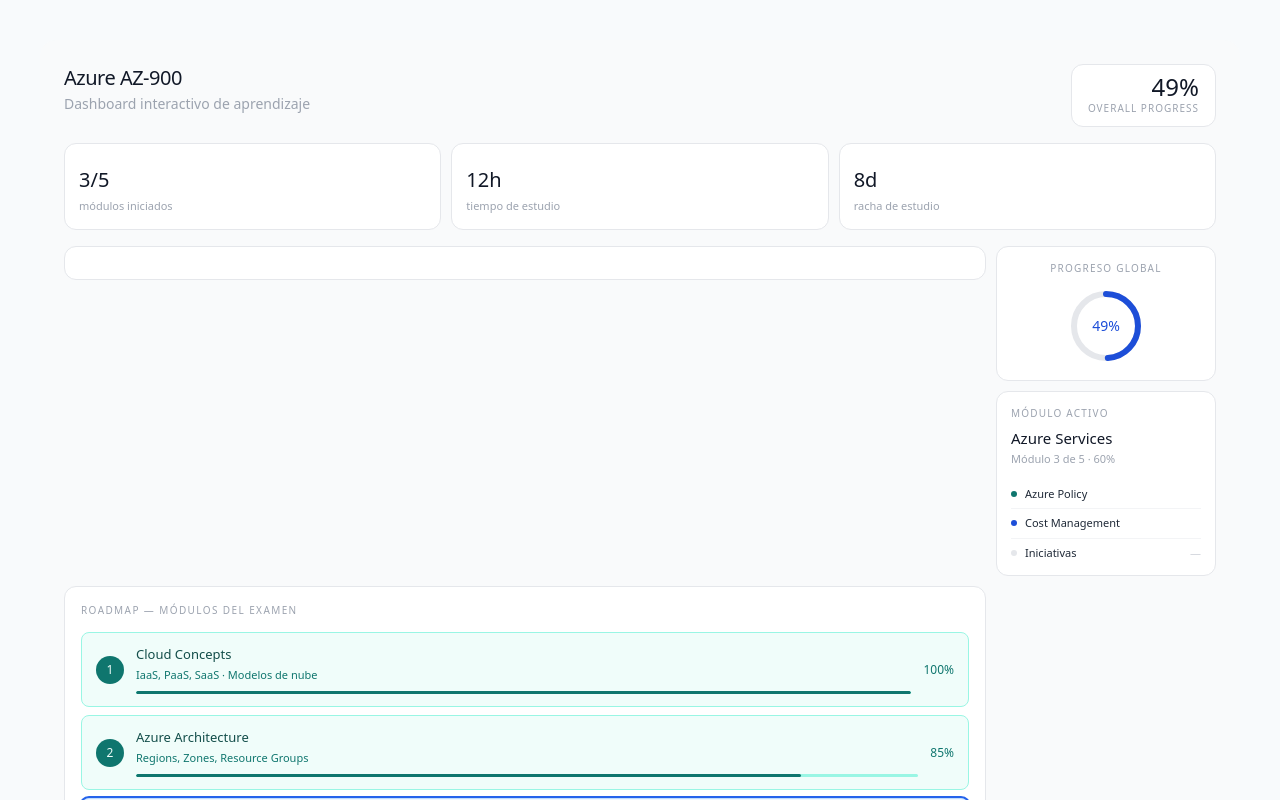
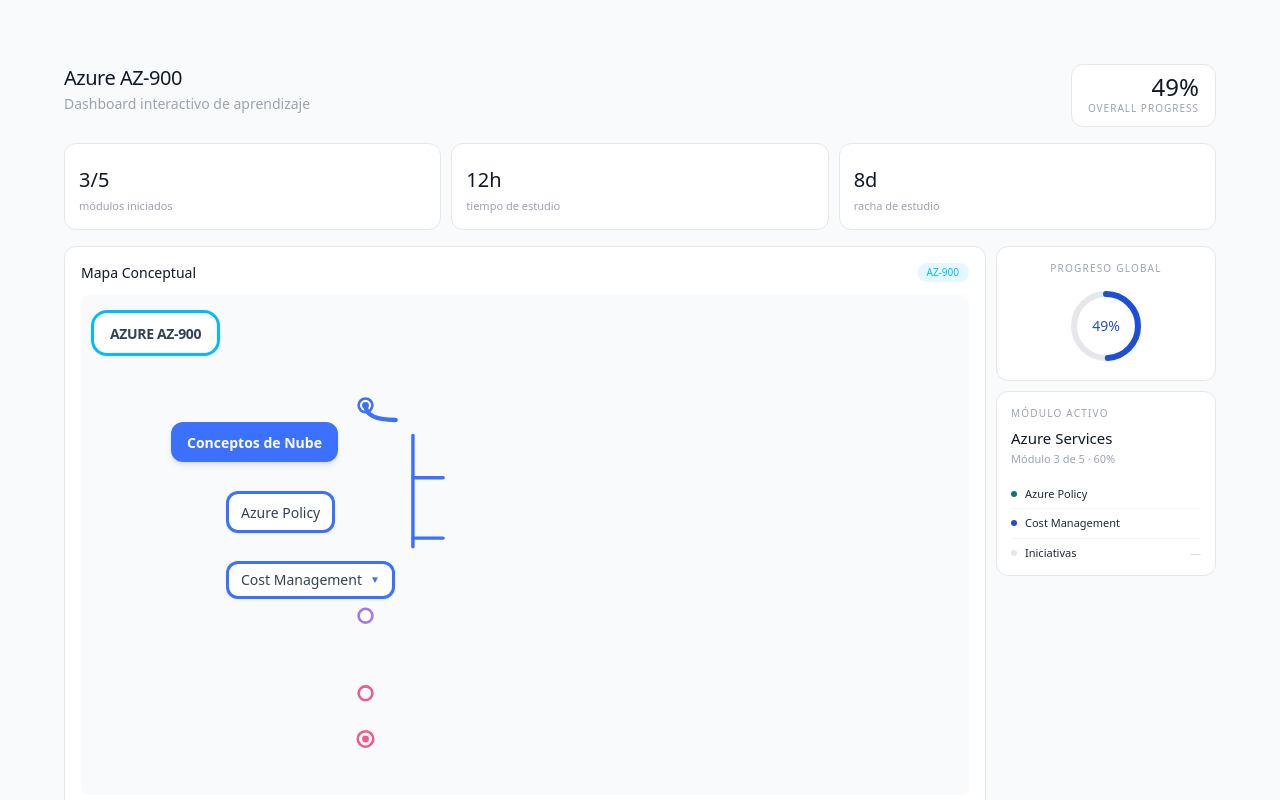
Before and after one commit to NobuOki/Azure-Roadmap, an Angular app: page / in a window 1280 px wide. Shown: the top 800 px of the page. Built offline with nearby package versions, Linux system fonts and the light colour scheme.

Commit message:
implementacion de Conceptual Map

```diff
--- a/src/app/features/roadmap-final/roadmap-final.component.html
+++ b/src/app/features/roadmap-final/roadmap-final.component.html
@@ -42,8 +42,169 @@
   <section class="grid grid-cols-[1fr_220px] gap-2.5 items-start">
 
     <!-- Conceptualmap Card -->
-    <div class="bg-white border border-gray-200 rounded-xl p-4">
-    </div>
+    <!--<div class="bg-white border border-gray-200 rounded-xl p-4">-->
+
+    <section class="relative overflow-hidden rounded-xl border border-gray-200 bg-white p-4">
+
+      <!-- Header del card -->
+      <div class="mb-3 flex items-center justify-between">
+        <h2 class="text-sm font-medium text-gray-900">Mapa Conceptual</h2>
+        <span class="rounded-full bg-[#00bcff]/10 px-2.5 py-0.5 text-[10px] font-medium text-[#00bcff]">
+          AZ-900
+        </span>
+      </div>
+
+      <!-- Canvas: alto fijo + scroll interno -->
+      <div class="relative h-[500px] overflow-auto rounded-lg bg-slate-50">
+
+        <!-- ── CAPA 1: SVG (spine + branch lines + joints) ──────────────────── -->
+        <svg class="absolute inset-0 h-full w-full" viewBox="0 0 480 580" fill="none">
+
+          <defs>
+            <linearGradient id="spineGrad" x1="0" y1="0" x2="0" y2="1">
+              <stop offset="0%" stop-color="#3b71fe" />
+              <stop offset="50%" stop-color="#a676f2" />
+              <stop offset="100%" stop-color="#f25a8a" />
+            </linearGradient>
+          </defs>
+
+          <!-- Central Spine -->
+          <path d="M55 62 L55 515" stroke="url(#spineGrad)" stroke-width="6" stroke-linecap="round" />
+
+          <!-- Terminal: doble anillo al final de la spine -->
+          <circle cx="55" cy="515" r="9" fill="white" stroke="#f25a8a" stroke-width="3" />
+          <circle cx="55" cy="515" r="4" fill="#f25a8a" />
+
+          <!-- ── Joint 1 — Conceptos de Nube ──────────────────────────────── -->
+          <!-- Estado expand: punto interior relleno                            -->
+          <!-- Estado collapse: punto interior vacío                            -->
+          <circle cx="55" cy="128" r="8" fill="white" stroke="#3b71fe" stroke-width="3" class="cursor-pointer"
+            (click)="toggleJoint(joint1)" />
+          <circle cx="55" cy="128" r="4" [attr.fill]="joint1() ? '#3b71fe' : 'white'" class="cursor-pointer"
+            (click)="toggleJoint(joint1)" />
+
+          @if (joint1()) {
+          <!-- Branch line principal: spine → Conceptos de Nube -->
+          <!-- Curva Bézier cuadrática Q: nace en spine y gira 90° al nodo   -->
+          <path d="M55 128 Q55 145 90 145" stroke="#3b71fe" stroke-width="5" stroke-linecap="round" />
+
+          <!-- Sub-spine vertical: columna de hijos de Conceptos              -->
+          <path d="M110 163 L110 292" stroke="#3b71fe" stroke-width="4" stroke-linecap="round" />
+
+          <!-- Sub-branch line → Azure Policy -->
+          <path d="M110 212 L145 212" stroke="#3b71fe" stroke-width="4" stroke-linecap="round" />
+
+          <!-- Sub-branch line → Cost Management -->
+          <path d="M110 282 L145 282" stroke="#3b71fe" stroke-width="4" stroke-linecap="round" />
+
+          @if (jointCost()) {
+          <!-- Nested line punteada → Iniciativas (Level 3)                  -->
+          <!-- Desciende desde Cost y gira derecha con Bézier               -->
+          <path d="M220 300 L220 348 Q220 355 255 355" stroke="#3b71fe" stroke-width="3" stroke-dasharray="6 4"
+            stroke-linecap="round" />
+          }
+          }
+
+          <!-- ── Joint 2 — Administración y Gobernanza ────────────────────── -->
+          <circle cx="55" cy="372" r="8" fill="white" stroke="#a676f2" stroke-width="3" class="cursor-pointer"
+            (click)="toggleJoint(joint2)" />
+          <circle cx="55" cy="372" r="4" [attr.fill]="joint2() ? '#a676f2' : 'white'" class="cursor-pointer"
+            (click)="toggleJoint(joint2)" />
+
+          @if (joint2()) {
+          <path d="M55 372 Q55 390 90 390" stroke="#a676f2" stroke-width="5" stroke-linecap="round" />
+          }
+
+          <!-- ── Joint 3 — Arquitectura y Servicios ───────────────────────── -->
+          <circle cx="55" cy="462" r="8" fill="white" stroke="#f25a8a" stroke-width="3" class="cursor-pointer"
+            (click)="toggleJoint(joint3)" />
+          <circle cx="55" cy="462" r="4" [attr.fill]="joint3() ? '#f25a8a' : 'white'" class="cursor-pointer"
+            (click)="toggleJoint(joint3)" />
+
+          @if (joint3()) {
+          <path d="M55 462 Q55 480 90 480" stroke="#f25a8a" stroke-width="5" stroke-linecap="round" />
+          }
+
+        </svg>
+
+        <!-- ── CAPA 2: Nodos HTML (absolute sobre el SVG) ───────────────────── -->
+
+        <!-- Main Chip: nodo raíz AZURE AZ-900 -->
+        <!-- border-[3px] = valor arbitrario porque Tailwind solo tiene border-2 (2px) -->
+        <div class="absolute left-[10px] top-[15px]">
+          <div class="rounded-2xl border-[3px] border-[#00bcff] bg-white px-4 py-2 shadow-sm
+                              transition duration-200 hover:shadow-[0_0_14px_rgba(0,188,255,0.35)]">
+            <span class="text-sm font-bold tracking-tight text-slate-700">AZURE AZ-900</span>
+          </div>
+        </div>
+
+        <!-- ── Branch L1: Conceptos de Nube ────────────────────────────────── -->
+        <!-- Controlado por joint1. Fondo sólido azul, texto blanco             -->
+        @if (joint1()) {
+        <div class="absolute left-[90px] top-[127px]">
+          <button class="rounded-xl bg-[#3b71fe] px-4 py-2 text-left text-white shadow-md
+                            transition duration-200 hover:scale-105 hover:brightness-110">
+            <span class="text-sm font-semibold">Conceptos de Nube</span>
+          </button>
+        </div>
+
+        <!-- Sub-branch L2: Azure Policy -->
+        <!-- Outline box: fondo blanco, borde 3px color madre                -->
+        <div class="absolute left-[145px] top-[196px]">
+          <div class="rounded-xl border-[3px] border-[#3b71fe] bg-white px-3 py-1.5 shadow-sm
+                                transition duration-200 hover:scale-105">
+            <span class="text-sm font-medium text-slate-700">Azure Policy</span>
+          </div>
+        </div>
+
+        <!-- Sub-branch L2: Cost Management (tiene hijos → botón con toggle) -->
+        <div class="absolute left-[145px] top-[266px]">
+          <button class="flex items-center gap-2 rounded-xl border-[3px] border-[#3b71fe] bg-white
+                            px-3 py-1.5 shadow-sm transition duration-200 hover:scale-105" (click)="toggleJoint(jointCost)">
+            <span class="text-sm font-medium text-slate-700">Cost Management</span>
+            <!-- Chevron que rota cuando se expande -->
+            <span class="text-[10px] text-[#3b71fe] transition duration-300" [class.rotate-180]="jointCost()">▼</span>
+          </button>
+        </div>
+
+        <!-- Nested L3: Iniciativas -->
+        <!-- Dashed box: fondo blanco, borde punteado 2px, texto gris        -->
+        @if (jointCost()) {
+        <div class="absolute left-[255px] top-[336px]">
+          <div class="rounded-xl border-2 border-dashed border-[#3b71fe] bg-white
+                                  px-3 py-1.5 transition duration-200 hover:scale-105">
+            <span class="text-sm text-gray-400">Iniciativas</span>
+          </div>
+        </div>
+        }
+        }
+
+        <!-- ── Branch L1: Administración y Gobernanza ───────────────────────── -->
+        @if (joint2()) {
+        <div class="absolute left-[90px] top-[371px]">
+          <button class="rounded-xl bg-[#a676f2] px-4 py-2 text-left text-white shadow-md
+                            transition duration-200 hover:scale-105 hover:brightness-110">
+            <span class="text-sm font-semibold whitespace-nowrap">
+              Administración y Gobernanza
+            </span>
+          </button>
+        </div>
+        }
+
+        <!-- ── Branch L1: Arquitectura y Servicios ──────────────────────────── -->
+        @if (joint3()) {
+        <div class="absolute left-[90px] top-[461px]">
+          <button class="rounded-xl bg-[#f25a8a] px-4 py-2 text-left text-white shadow-md
+                            transition duration-200 hover:scale-105 hover:brightness-110">
+            <span class="text-sm font-semibold">Arquitectura y Servicios</span>
+          </button>
+        </div>
+        }
+
+      </div>
+
+    </section>
+    <!--</div>-->
 
     <!-- Sidebar -->
     <aside class="flex flex-col gap-2.5" aria-label="Detalle del módulo">
@@ -241,8 +402,6 @@
 
     </div>
 
-
-
   </section>
 
 </main>
--- a/src/app/features/roadmap-final/roadmap-final.component.ts
+++ b/src/app/features/roadmap-final/roadmap-final.component.ts
@@ -8,7 +8,7 @@
 })
 export class RoadmapFinalComponent {} */
 
-import { Component, computed, signal } from '@angular/core';
+import { Component, computed, signal, WritableSignal } from '@angular/core';
 import { CommonModule, NgClass } from '@angular/common';
 
 export type ModuleStatus = 'completed' | 'in-progress' | 'locked';
@@ -40,6 +40,19 @@
   // ── Stats ──────────────────────────────────────────────────────────────────
   studyHours  = signal(12);
   studyStreak = signal(8);
+
+  // ── Conceptual Map: joints (interruptores de expansión) ──────────────────
+  //
+  // joint1    → controla Branch L1 "Conceptos de Nube" + sus hijos
+  // joint2    → controla Branch L1 "Administración y Gobernanza"
+  // joint3    → controla Branch L1 "Arquitectura y Servicios"
+  // jointCost → controla el Nested L3 "Iniciativas" (hijo de Cost Management)
+  //
+  // joint1 arranca en true para mostrar el mapa con algo visible al cargar
+  joint1    = signal(true);
+  joint2    = signal(false);
+  joint3    = signal(false);
+  jointCost = signal(false);
 
   // ── Roadmap data ───────────────────────────────────────────────────────────
   modules = signal<RoadmapModule[]>([
@@ -112,6 +125,10 @@
     this.modules().find(m => m.id === this.selectedModuleId()) ?? this.modules()[2]
   );
 
+  toggleJoint(j: WritableSignal<boolean>): void {
+    j.update(v => !v);
+  }
+
   // ── Computed ───────────────────────────────────────────────────────────────
   overallProgress = computed(() => {
     const total = this.modules().reduce((sum, m) => sum + m.progress, 0);
```
